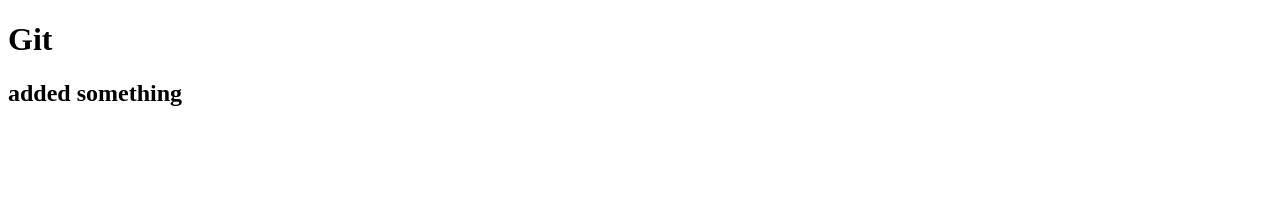
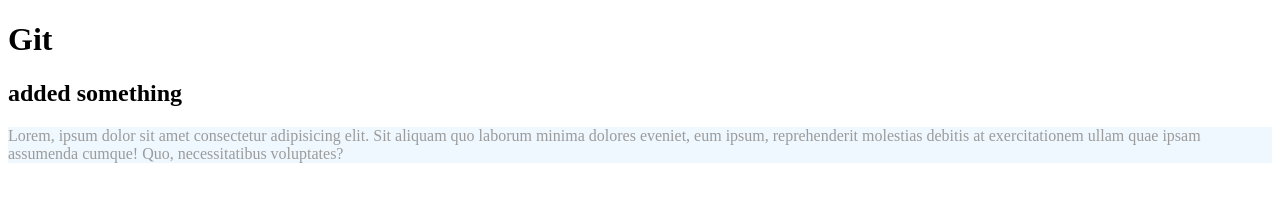
Before and after one commit to razibsaha/my-first-repo, a plain HTML site: page index.html in a window 1280 px wide. Drawn offline with Linux system fonts and the light colour scheme.

Commit message:
style added

```diff
--- a/index.html
+++ b/index.html
@@ -4,10 +4,12 @@
     <meta charset="UTF-8">
     <meta http-equiv="X-UA-Compatible" content="IE=edge">
     <meta name="viewport" content="width=device-width, initial-scale=1.0">
+    <link rel="stylesheet" href="style.css">
     <title>My first repo</title>
 </head>
 <body>
     <h1>Git</h1>
     <h2>added something</h2>
+    <p>Lorem, ipsum dolor sit amet consectetur adipisicing elit. Sit aliquam quo laborum minima dolores eveniet, eum ipsum, reprehenderit molestias debitis at exercitationem ullam quae ipsam assumenda cumque! Quo, necessitatibus voluptates?</p>
 </body>
 </html>
--- /dev/null
+++ b/style.css
@@ -0,0 +1,4 @@
+p {
+    color: rgb(155, 155, 155);
+    background-color: aliceblue;
+}
```
